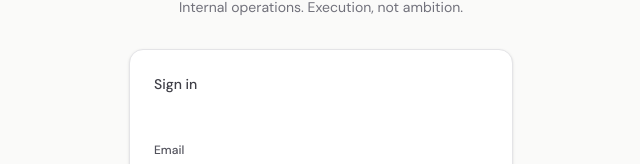
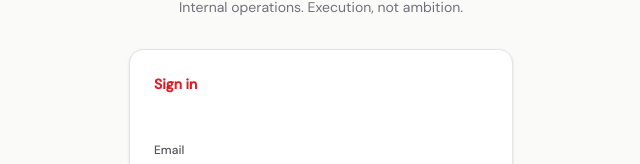
Before and after one commit to rsemeah/ByRedLLC-Daily-OS, a Next.js app: page /login in a window 1280 px wide. Shown: the part 269-433 px from the top of the page, without its empty margins (319-959 px from the left). Built offline with nearby package versions, Linux system fonts and the light colour scheme.

Commit message:
fix: update "Sign in" heading color and weight\n\nChange heading color and weight to match logo design.

```diff
--- a/app/login/page.tsx
+++ b/app/login/page.tsx
@@ -71,7 +71,7 @@ export default function LoginPage() {
         {/* Auth card */}
         <Card className="bg-white border-zinc-200 shadow-sm">
           <CardHeader className="pb-4">
-            <p className="text-sm font-medium text-zinc-700">Sign in</p>
+            <p className="text-sm font-semibold text-byred-red">Sign in</p>
           </CardHeader>
           <CardContent>
             <form onSubmit={handleSubmit} className="space-y-4">
```
